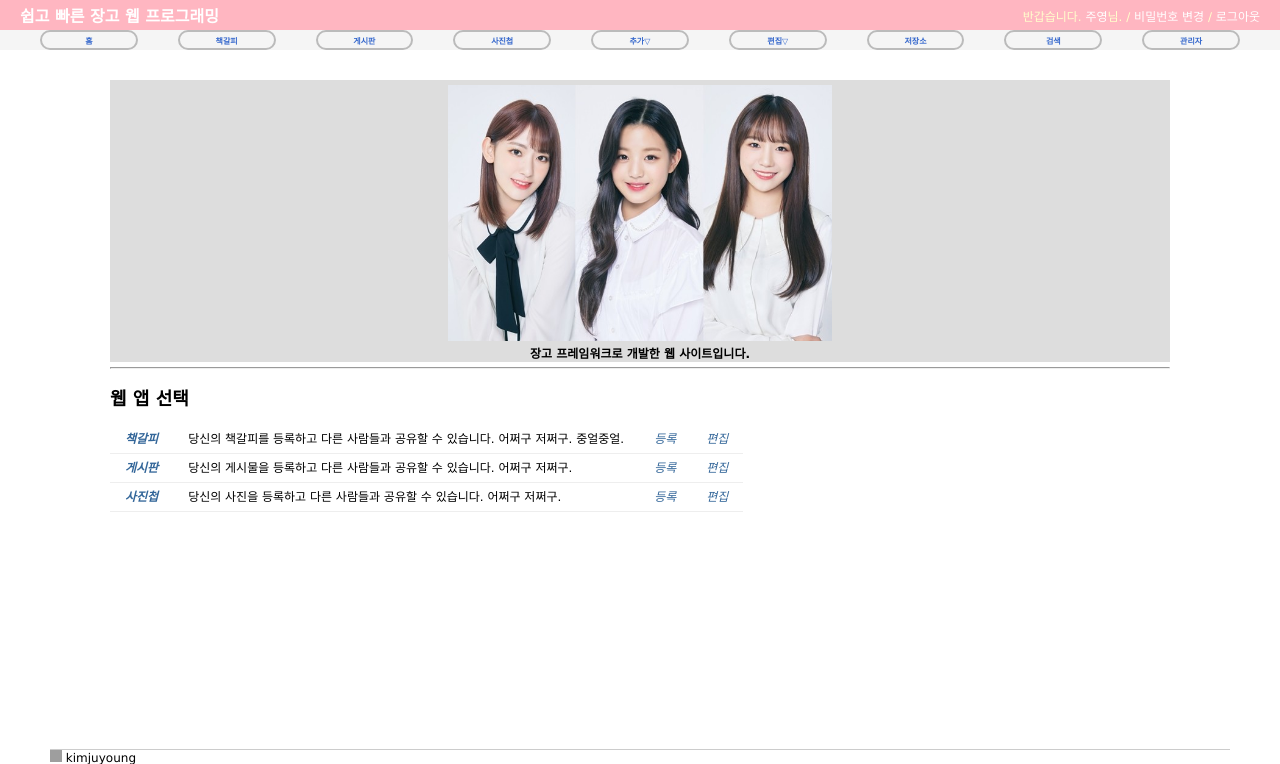
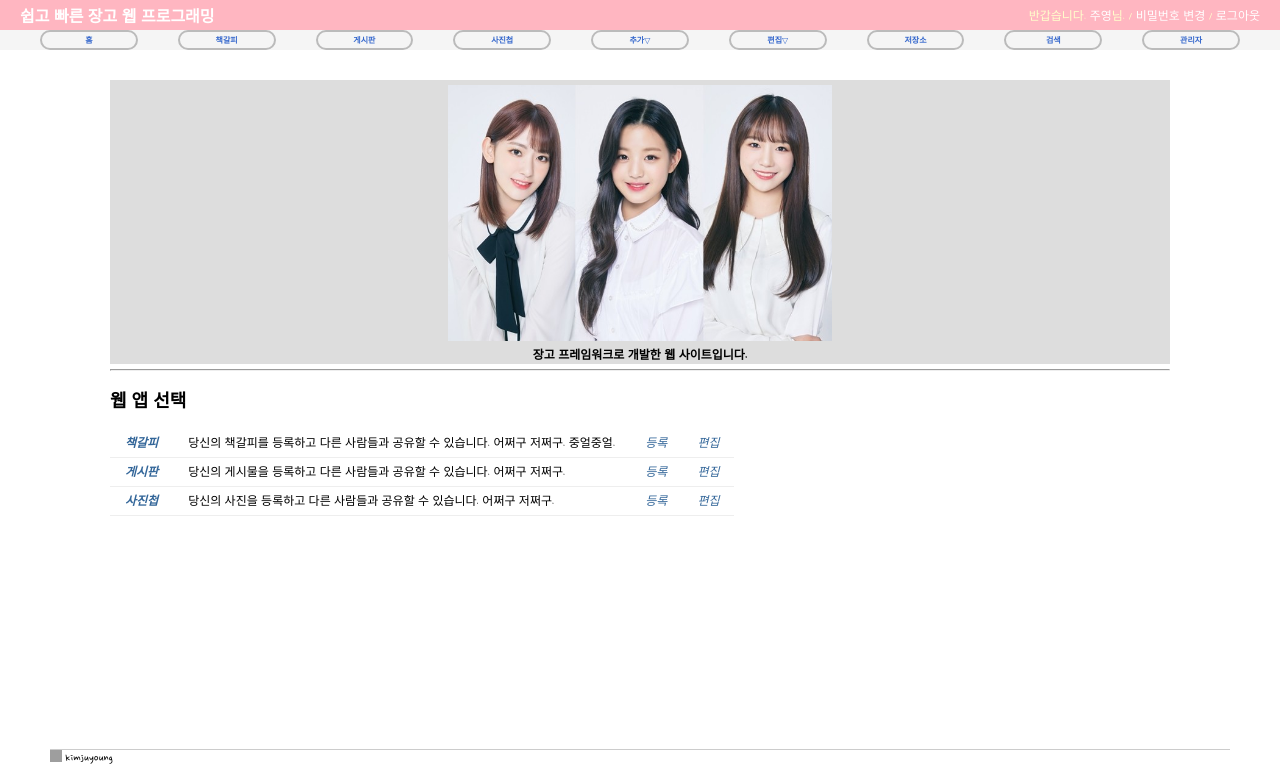
Before and after one commit to lightupthesky961230/myBlog, a Django app: template templates/home.html in a window 1280 px wide. Shown: the top 764 px of the page. Run offline with Django 3.2, Linux system fonts and the light colour scheme; the template is opened without the code that fills it, so the values that code supplies are empty; grey boxes are pictures that could not be loaded.

Commit message:
Change ...

```diff
--- a/static/css/base.css
+++ b/static/css/base.css
@@ -1,5 +1,6 @@
   body {
-      font-family: "Lucida Grande", Verdana, Arial, sans-serif;
+      /*font-family: "Lucida Grande", Verdana, Arial, sans-serif;*/
+      font-family: 'Nanum Pen Script', cursive;
       font-size: 12px;
   }
 
@@ -119,5 +120,5 @@
       border-bottom: 1px solid #eee;
       vertical-align: top;
       padding: 5px 15px;
-      font-family: "Lucida Grande", Verdana, Arial, sans-serif;
+      /*font-family: "Lucida Grande", Verdana, Arial, sans-serif;*/
   }
--- a/templates/base.html
+++ b/templates/base.html
@@ -6,7 +6,8 @@
 
   {% load staticfiles %}  <!--정적 파일인 css 연결하기 위하여, staticfiles를 로드-->
   <!--스타일시트 css/base.css 작성이 필요함-->
-  <link rel="stylesheet" type="text/css" href="{% block stylesheet %}{% static "css/base.css" %}{% endblock %}" />
+  <link href="https://fonts.googleapis.com/css?family=Nanum+Pen+Script" rel="stylesheet">
+  <link rel="stylesheet" type="text/css" href="{% block stylesheet %}{% static 'css/base.css' %}{% endblock %}" />
   <link rel="stylesheet" type="text/css" href="{% block extrastyle %}{% endblock %}" />
 
   </head>
--- a/templates/home.html
+++ b/templates/home.html
@@ -23,14 +23,14 @@
 
       <table id="applist">
           <tr>
-          <td><b><i><a href="#">책갈피</a></i></b></td>
+          <td><b><i><a href="{% url 'bookmark:index' %}">책갈피</a></i></b></td>
           <td>당신의 책갈피를 등록하고 다른 사람들과 공유할 수 있습니다. 어쩌구 저쩌구. 중얼중얼.</td>
           <td id="Edit"><i><a href="#">등록</a></i></td>
           <td id="Edit"><i><a href="#">편집</a></i></td>
           </tr>
 
           <tr>
-          <td><b><i><a href="#">게시판</a></i><b></td>
+          <td><b><i><a href="{% url 'blog:index' %}">게시판</a></i><b></td>
           <td>당신의 게시물을 등록하고 다른 사람들과 공유할 수 있습니다. 어쩌구 저쩌구.</td>
           <td id="Edit"><i><a href="#">등록</a></i></td>
           <td id="Edit"><i><a href="#">편집</a></i></td>
```
